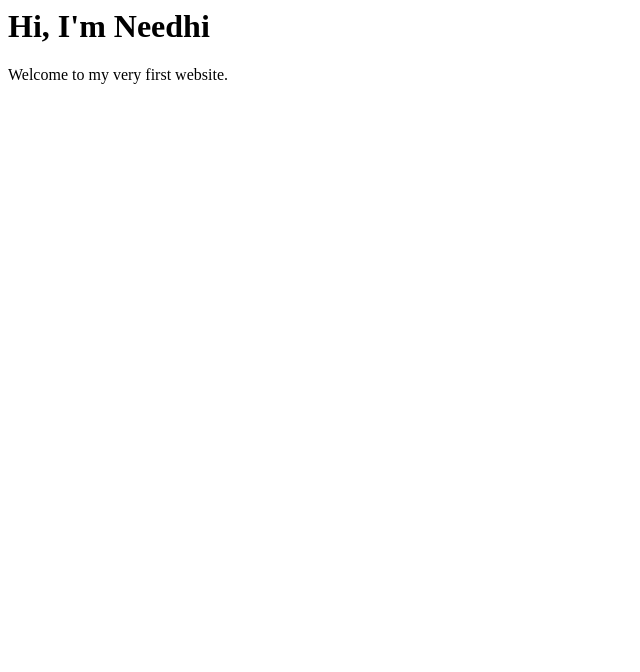
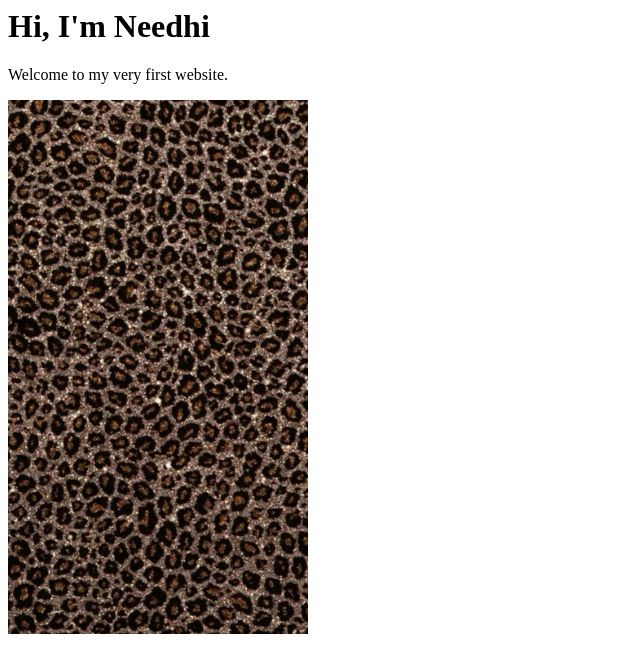
Before and after one commit to NessaS2011/Nessa2011.github.io, a plain HTML site: page index.html in a window 1280 px wide. Shown: the whole page, without its empty margins (0-640 px from the left). Drawn offline with Linux system fonts and the light colour scheme.

Commit message:
Add image to index.html

```diff
--- a/index.html
+++ b/index.html
@@ -1,2 +1,3 @@
 <h1>Hi, I'm Needhi</h1>
 <p>Welcome to my very first website.</p>
+<img src="print.jpg" width="300"/>
```
